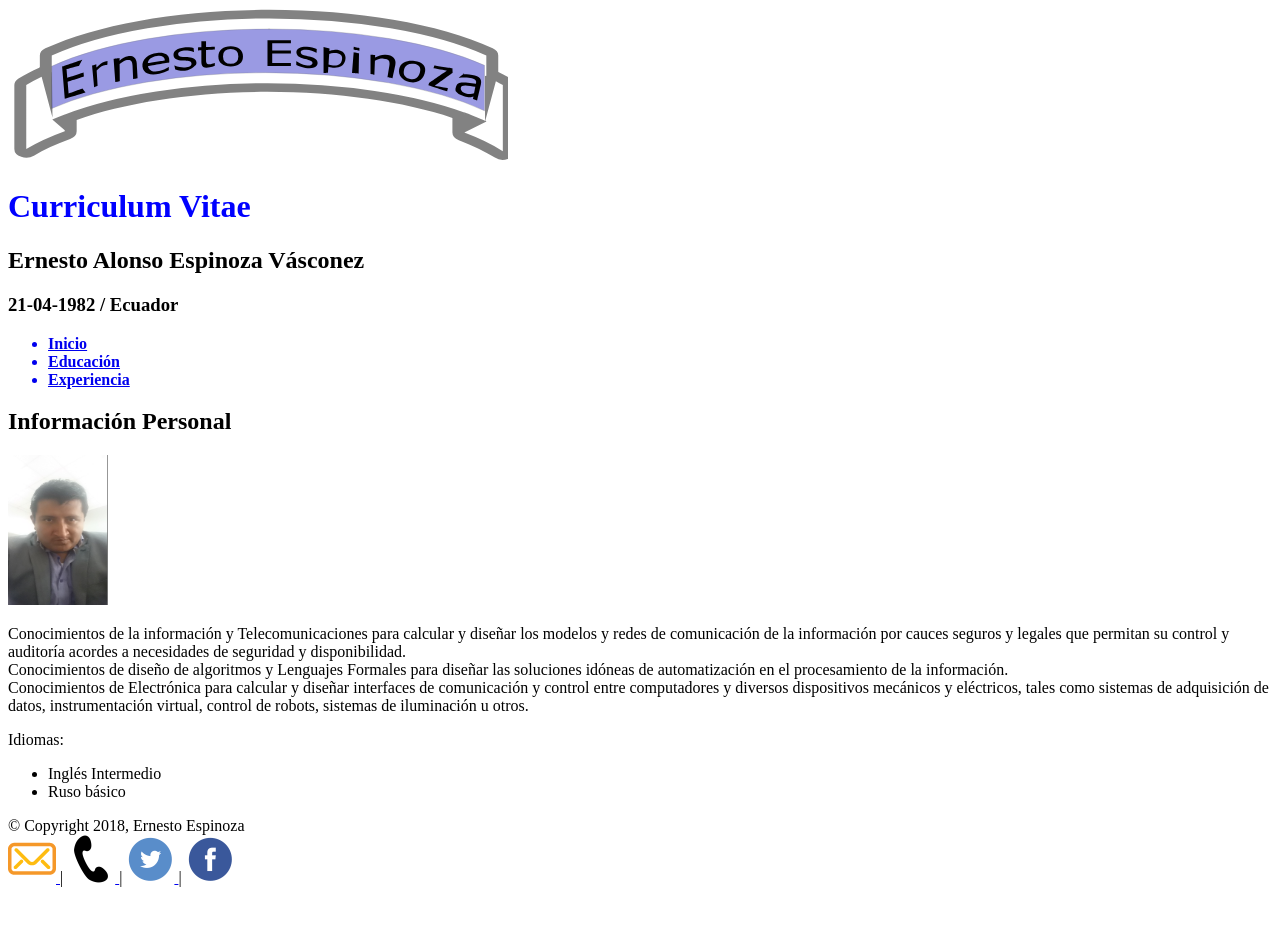
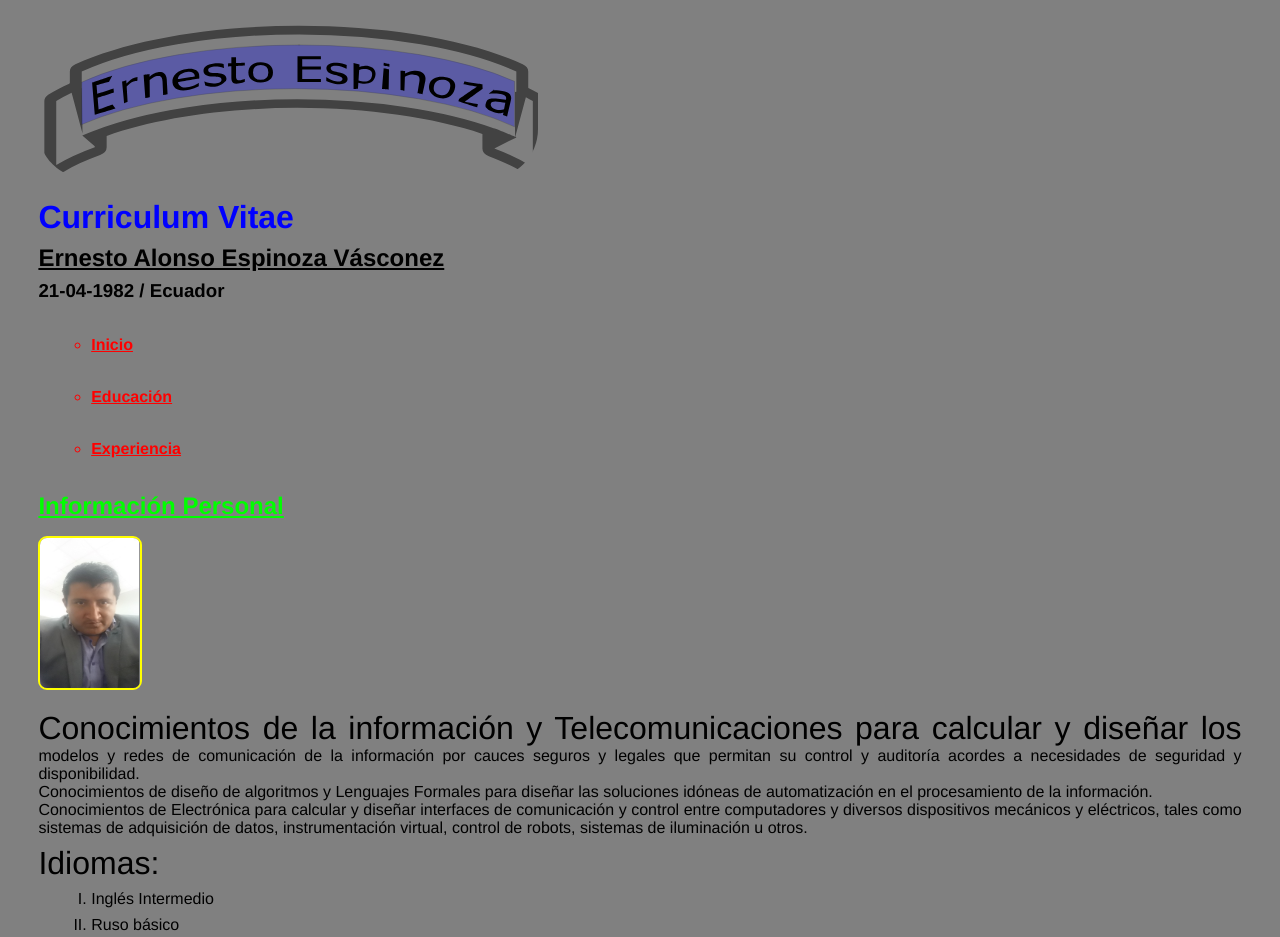
Before and after one commit to ErnestoEspinozaV/NextU, a plain HTML site: page index.html in a window 1280 px wide. Shown: the top 937 px of the page. Before the commit the page ends 895 px from the top, so only its background shows below. Drawn offline with Linux system fonts and the light colour scheme.

Commit message:
Estilos de paginas
Estilos de paginas

```diff
--- /dev/null
+++ b/css/estilos.css
@@ -0,0 +1,86 @@
+body
+{
+  background-color: gray;
+}
+
+footer
+{
+  margin-top: 20px;
+}
+
+img
+{
+  border-radius: 10px;
+}
+
+#Contenedor{
+  font-family: helvetica;
+  font-size: 16px;
+}
+
+#Encabezado{
+  display: block;
+  margin: auto;
+}
+
+.itemIndice{
+  list-style-type: upper-roman;
+}
+
+.enlace{
+  color: red;
+}
+
+img[src$='svg']{
+  border-radius: 50px;
+}
+
+img[src$='png'],img[src$='jpg']{
+  border-radius: 9px;
+  border: solid 2px yellow;
+}
+
+*{
+  margin: 1vh 1vw;
+}
+
+h1 + h2{
+  text-decoration: underline;
+}
+
+h2 ~ p{
+  text-align: justify;
+}
+
+ul li{
+  list-style-type: circle;
+}
+
+a:hover{
+  color: green;
+}
+
+a[href^='https://']:visited{
+  color: red;
+}
+
+h2:first-child{
+  color: lime;
+  text-decoration: underline;
+}
+
+input:focus{
+  border: solid 2px blue;
+}
+
+p::first-letter{
+  text-transform: capitalize;
+}
+
+p::first-line{
+  font-size: 32px;
+}
+
+p::selection{
+
+}
--- a/index.html
+++ b/index.html
@@ -4,25 +4,26 @@
     <meta charset="utf-8">
     <meta name="viewrport" content="width=divice-width,user-scalable=no">
     <title>Hoja de vida digital</title>
+    <link rel="stylesheet" href="css/estilos.css">
   </head>
-  <body>
+  <body id="Contenedor">
     <img src="img/logo_Online.svg" alt="Ernesto Espinoza">
     <h1 style="color:blue">Curriculum Vitae</h1>
     <h2>Ernesto Alonso Espinoza Vásconez</h2>
     <h3>21-04-1982 / Ecuador</h3>
 
     <ul>
-      <a href="../NextU/index.html">
+      <a class="enlace" href="../NextU/index.html">
         <strong><li>Inicio</li></strong>
       </a>
-      <a href="../NextU/educacion.html">
+      <a class="enlace"  href="../NextU/educacion.html">
         <strong><li>Educación</li></strong>
       </a>
-      <a href="../NextU/experiencia.html">
+      <a class="enlace" href="../NextU/experiencia.html">
         <strong><li>Experiencia</li></strong>
       </a>
     </ul>
-
+    <header id="Encabezado">
       <h2>Información Personal</h2>
       <img src="img/foto_perfil.jpg" alt="foto" width="100px" height="150px">
       <p>Conocimientos de la información y Telecomunicaciones para calcular y diseñar los modelos y redes de comunicación de la información por cauces seguros y legales que permitan su control y auditoría acordes a necesidades de seguridad y disponibilidad. <br>
@@ -31,9 +32,12 @@
        </p>
        <p>Idiomas:</p>
        <ul>
-       <li>Inglés Intermedio</li>
-       <li>Ruso básico</li>
+         <li class="itemIndice">Inglés Intermedio</li>
+         <li class="itemIndice">Ruso básico</li>
        </ul>
+    </header>
+
+
   </body>
   <footer>
     &copy; Copyright 2018, Ernesto Espinoza
```
Also changed, not shown: educacion.html (+1 -0 lines), experiencia.html (+1 -0 lines). Lines whose indentation alone changed are shown as unchanged.
